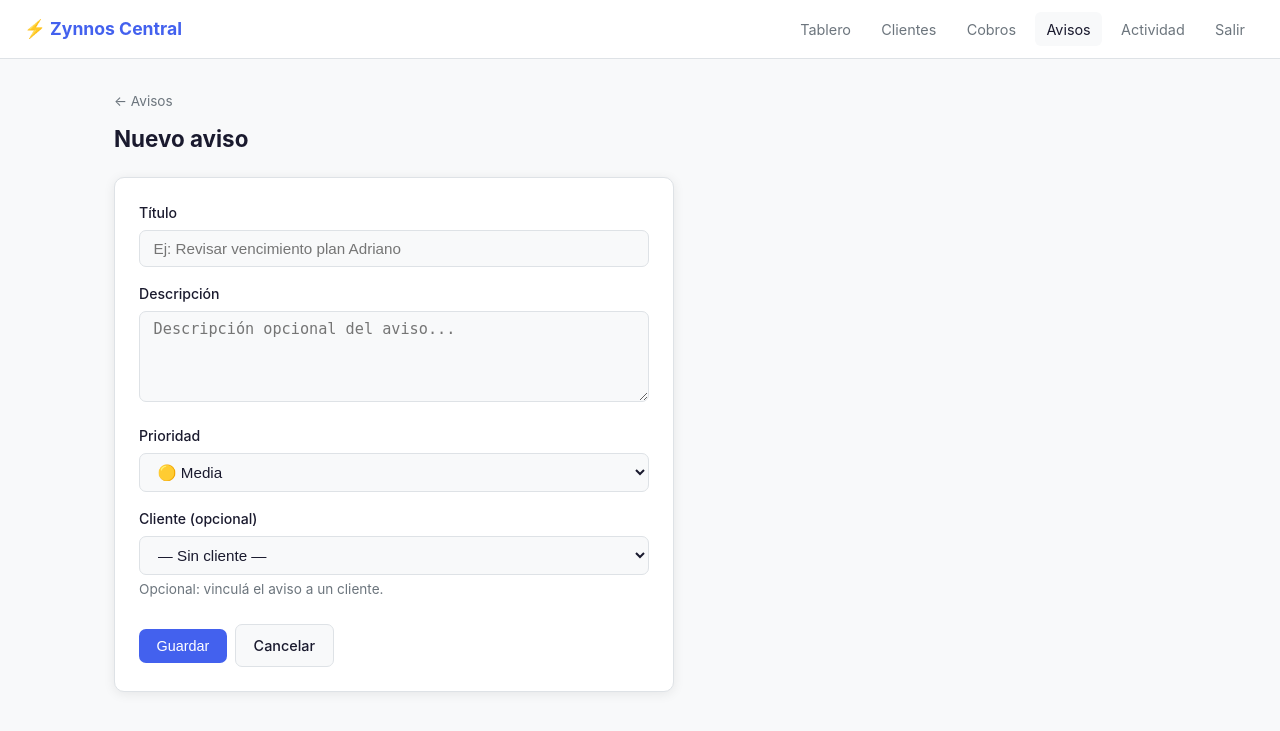
After one commit to zynnoslabs/Central, a Flask app: page /avisos/nuevo in a window 1280 px wide. The commit adds this page. Shown: the top 731 px of the page. Run offline with Flask 3, Linux system fonts and the light colour scheme; the visitor is signed in with stand-in values (Sample User, id 1); data that the repository does not hold is empty; some libraries are stand-ins or nearby versions.

Commit message:
Etapa 5 — Módulo Avisos con seguimiento
- Agrega modelo Aviso (titulo, cuerpo, prioridad, estado, cliente opcional)
- Reemplaza avisos/routes.py con CRUD completo (lista, nuevo, editar, resolver, reabrir, eliminar)
- Agrega templates avisos/lista.html y avisos/form.html
- Agrega links Avisos y Actividad al navbar en base.html

SQL a ejecutar en Neon antes del deploy (ver descripción en chat).

Co-Authored-By: Claude Sonnet 4.6 <noreply@anthropic.com>
Claude-Session: https://claude.ai/code/session_01EkkSR2S1ammGfJTH88y4rA

```diff
--- a/app/avisos/routes.py
+++ b/app/avisos/routes.py
@@ -1,40 +1,142 @@
-from flask import Blueprint, render_template, jsonify, request, current_app
-from flask_login import login_required
+### CAMBIO AQUÍ ### — routes.py completo reemplaza el anterior
+from flask import Blueprint, render_template, redirect, url_for, flash, request
+from flask_login import login_required, current_user
 from flask_mail import Message
+from flask_wtf import FlaskForm
+from wtforms import StringField, TextAreaField, SelectField
+from wtforms.validators import DataRequired, Length, Optional
 
 from app import mail
-from app.models import db, EventoSalud, Instalacion, Cliente
+from app.models import db, Aviso, Cliente, EventoSalud, Instalacion, ahora
 
 avisos_bp = Blueprint("avisos", __name__)
 
 
-# ─── Historial de eventos de salud ────────────────────────────────────────────
+# ─── Formulario ───────────────────────────────────────────────────────────────
+
+class AvisoForm(FlaskForm):
+    titulo = StringField("Título", validators=[DataRequired(), Length(max=255)])
+    cuerpo = TextAreaField("Descripción", validators=[Optional(), Length(max=2000)])
+    prioridad = SelectField("Prioridad", choices=[
+        ("alta", "🔴 Alta"),
+        ("media", "🟡 Media"),
+        ("baja", "🟢 Baja"),
+    ], default="media")
+    cliente_id = SelectField("Cliente (opcional)", coerce=int, validators=[Optional()])
+
+
+# ─── Lista de avisos ──────────────────────────────────────────────────────────
 
 @avisos_bp.route("/")
 @login_required
-def historial():
-    eventos = (
-        EventoSalud.query
-        .join(Instalacion)
-        .join(Cliente)
-        .order_by(EventoSalud.chequeado_en.desc())
-        .limit(200)
-        .all()
-    )
-    return render_template("avisos/historial.html", eventos=eventos)
+def lista():
+    filtro = request.args.get("estado", "pendiente")
+    if filtro == "todos":
+        avisos = Aviso.query.order_by(
+            Aviso.estado.asc(),
+            Aviso.prioridad.asc(),
+            Aviso.creado_en.desc()
+        ).all()
+    else:
+        avisos = Aviso.query.filter_by(estado=filtro).order_by(
+            Aviso.prioridad.asc(),
+            Aviso.creado_en.desc()
+        ).all()
+    pendientes = Aviso.query.filter_by(estado="pendiente").count()
+    return render_template("avisos/lista.html", avisos=avisos, filtro=filtro, pendientes=pendientes)
 
 
-# ─── Envío de alerta por email ────────────────────────────────────────────────
+# ─── Nuevo aviso ──────────────────────────────────────────────────────────────
+
+@avisos_bp.route("/nuevo", methods=["GET", "POST"])
+@login_required
+def nuevo():
+    form = AvisoForm()
+    clientes = Cliente.query.order_by(Cliente.nombre).all()
+    form.cliente_id.choices = [(0, "— Sin cliente —")] + [(c.id, c.nombre) for c in clientes]
+    if form.validate_on_submit():
+        aviso = Aviso(
+            titulo=form.titulo.data.strip(),
+            cuerpo=form.cuerpo.data.strip() if form.cuerpo.data else None,
+            prioridad=form.prioridad.data,
+            estado="pendiente",
+            cliente_id=form.cliente_id.data if form.cliente_id.data != 0 else None,
+        )
+        db.session.add(aviso)
+        db.session.commit()
+        flash(f"Aviso «{aviso.titulo}» creado.", "success")
+        return redirect(url_for("avisos.lista"))
+    return render_template("avisos/form.html", form=form, titulo="Nuevo aviso")
+
+
+# ─── Editar aviso ─────────────────────────────────────────────────────────────
+
+@avisos_bp.route("/<int:aviso_id>/editar", methods=["GET", "POST"])
+@login_required
+def editar(aviso_id):
+    aviso = Aviso.query.get_or_404(aviso_id)
+    form = AvisoForm(obj=aviso)
+    clientes = Cliente.query.order_by(Cliente.nombre).all()
+    form.cliente_id.choices = [(0, "— Sin cliente —")] + [(c.id, c.nombre) for c in clientes]
+    if request.method == "GET":
+        form.cliente_id.data = aviso.cliente_id or 0
+    if form.validate_on_submit():
+        aviso.titulo = form.titulo.data.strip()
+        aviso.cuerpo = form.cuerpo.data.strip() if form.cuerpo.data else None
+        aviso.prioridad = form.prioridad.data
+        aviso.cliente_id = form.cliente_id.data if form.cliente_id.data != 0 else None
+        db.session.commit()
+        flash("Aviso actualizado.", "success")
+        return redirect(url_for("avisos.lista"))
+    return render_template("avisos/form.html", form=form, titulo="Editar aviso", aviso=aviso)
+
+
+# ─── Resolver aviso ───────────────────────────────────────────────────────────
+
+@avisos_bp.route("/<int:aviso_id>/resolver", methods=["POST"])
+@login_required
+def resolver(aviso_id):
+    aviso = Aviso.query.get_or_404(aviso_id)
+    aviso.estado = "resuelto"
+    aviso.resuelto_en = ahora()
+    db.session.commit()
+    flash(f"Aviso «{aviso.titulo}» marcado como resuelto.", "success")
+    return redirect(request.referrer or url_for("avisos.lista"))
+
+
+# ─── Reabrir aviso ────────────────────────────────────────────────────────────
+
+@avisos_bp.route("/<int:aviso_id>/reabrir", methods=["POST"])
+@login_required
+def reabrir(aviso_id):
+    aviso = Aviso.query.get_or_404(aviso_id)
+    aviso.estado = "pendiente"
+    aviso.resuelto_en = None
+    db.session.commit()
+    flash(f"Aviso «{aviso.titulo}» reabierto.", "info")
+    return redirect(request.referrer or url_for("avisos.lista"))
+
+
+# ─── Eliminar aviso ───────────────────────────────────────────────────────────
+
+@avisos_bp.route("/<int:aviso_id>/eliminar", methods=["POST"])
+@login_required
+def eliminar(aviso_id):
+    aviso = Aviso.query.get_or_404(aviso_id)
+    titulo = aviso.titulo
+    db.session.delete(aviso)
+    db.session.commit()
+    flash(f"Aviso «{titulo}» eliminado.", "info")
+    return redirect(url_for("avisos.lista"))
+
+
+# ─── Alertas de salud (funciones de email, se mantienen) ─────────────────────
 
 def enviar_alerta_caida(instalacion: Instalacion, evento: EventoSalud):
-    """
-    Envía un email de alerta cuando una instalación cae.
-    Se llama desde tablero/routes.py después de detectar un error.
-    """
+    from flask import current_app
     admin_email = current_app.config.get("ADMIN_EMAIL")
     if not admin_email:
         return
-
     asunto = f"⚠️ CAÍDA: {instalacion.nombre}"
     cuerpo = f"""
 Zynnos Central detectó un problema en una instalación.
@@ -48,22 +150,17 @@ Zynnos Central detectó un problema en una instalación.
 Revisá el tablero: {current_app.config.get('BASE_URL', '')}/tablero
 """
     try:
-        msg = Message(
-            subject=asunto,
-            recipients=[admin_email],
-            body=cuerpo,
-        )
+        msg = Message(subject=asunto, recipients=[admin_email], body=cuerpo)
         mail.send(msg)
     except Exception as e:
         current_app.logger.error(f"Error enviando alerta email: {e}")
 
 
 def enviar_alerta_recuperacion(instalacion: Instalacion):
-    """Email de recuperación cuando un sistema vuelve a funcionar."""
+    from flask import current_app
     admin_email = current_app.config.get("ADMIN_EMAIL")
     if not admin_email:
         return
-
     asunto = f"✅ RECUPERADO: {instalacion.nombre}"
     cuerpo = f"""
 ¡Buenas noticias! El sistema volvió a funcionar correctamente.
@@ -75,11 +172,7 @@ def enviar_alerta_recuperacion(instalacion: Instalacion):
 Revisá el tablero: {current_app.config.get('BASE_URL', '')}/tablero
 """
     try:
-        msg = Message(
-            subject=asunto,
-            recipients=[admin_email],
-            body=cuerpo,
-        )
+        msg = Message(subject=asunto, recipients=[admin_email], body=cuerpo)
         mail.send(msg)
     except Exception as e:
         current_app.logger.error(f"Error enviando alerta recuperación: {e}")
--- a/app/models.py
+++ b/app/models.py
@@ -297,3 +297,38 @@ class Factura(db.Model):
 
     def __repr__(self):
         return f"<Factura {self.numero} ${self.monto_ars}>"
+
+
+# ═══════════════════════════════════════════════════════════════════════════════
+# MÓDULO DE AVISOS — ETAPA 5
+# ═══════════════════════════════════════════════════════════════════════════════
+
+### CAMBIO AQUÍ ### — Aviso interno con seguimiento
+class Aviso(db.Model):
+    """
+    Aviso interno del panel: tarea, recordatorio o alerta con prioridad y estado.
+    Puede estar vinculado opcionalmente a un cliente.
+    """
+    __tablename__ = "avisos"
+
+    id = db.Column(db.Integer, primary_key=True)
+
+    titulo = db.Column(db.String(255), nullable=False)
+    cuerpo = db.Column(db.Text, nullable=True)
+
+    # alta / media / baja
+    prioridad = db.Column(db.String(10), nullable=False, default="media")
+
+    # pendiente / resuelto
+    estado = db.Column(db.String(15), nullable=False, default="pendiente")
+
+    # Vínculo opcional a un cliente
+    cliente_id = db.Column(db.Integer, db.ForeignKey("clientes.id"), nullable=True)
+
+    creado_en = db.Column(db.DateTime(timezone=True), default=ahora)
+    resuelto_en = db.Column(db.DateTime(timezone=True), nullable=True)
+
+    cliente = db.relationship("Cliente", backref=db.backref("avisos", lazy="dynamic"))
+
+    def __repr__(self):
+        return f"<Aviso {self.id} [{self.prioridad}] {self.titulo[:40]}>"
--- /dev/null
+++ b/app/templates/avisos/form.html
@@ -0,0 +1,45 @@
+{% extends "base.html" %}
+{% block title %}{{ titulo }} — Zynnos Central{% endblock %}
+
+{% block content %}
+<div style="max-width:560px;">
+  <p class="text-muted text-small mb-1">
+    <a href="{{ url_for('avisos.lista') }}" style="color:var(--fg-muted); text-decoration:none;">← Avisos</a>
+  </p>
+  <h1 class="page-title">{{ titulo }}</h1>
+
+  <div class="card">
+    <form method="POST" novalidate>
+      {{ form.hidden_tag() }}
+
+      <div class="form-group">
+        {{ form.titulo.label(class="form-label") }}
+        {{ form.titulo(class="form-control", placeholder="Ej: Revisar vencimiento plan Adriano") }}
+        {% for e in form.titulo.errors %}<p class="form-error">{{ e }}</p>{% endfor %}
+      </div>
+
+      <div class="form-group">
+        {{ form.cuerpo.label(class="form-label") }}
+        {{ form.cuerpo(class="form-control", rows=4, placeholder="Descripción opcional del aviso...") }}
+        {% for e in form.cuerpo.errors %}<p class="form-error">{{ e }}</p>{% endfor %}
+      </div>
+
+      <div class="form-group">
+        {{ form.prioridad.label(class="form-label") }}
+        {{ form.prioridad(class="form-control") }}
+      </div>
+
+      <div class="form-group">
+        {{ form.cliente_id.label(class="form-label") }}
+        {{ form.cliente_id(class="form-control") }}
+        <p class="text-muted text-small" style="margin-top:.25rem;">Opcional: vinculá el aviso a un cliente.</p>
+      </div>
+
+      <div class="flex gap-1" style="flex-wrap:wrap; margin-top:1.5rem;">
+        <button type="submit" class="btn btn-primary">Guardar</button>
+        <a href="{{ url_for('avisos.lista') }}" class="btn btn-secondary">Cancelar</a>
+      </div>
+    </form>
+  </div>
+</div>
+{% endblock %}
--- a/app/templates/base.html
+++ b/app/templates/base.html
@@ -195,6 +195,8 @@
       <a href="{{ url_for('cobros.inicio') }}"
          class="{{ 'activo' if request.endpoint and request.endpoint.startswith('cobros') }}">Cobros</a>
       <!-- ### CAMBIO AQUÍ ### -->
+      <a href="{{ url_for('avisos.lista') }}"
+         class="{{ 'activo' if request.endpoint and request.endpoint.startswith('avisos') }}">Avisos</a>
       <a href="{{ url_for('actividad.feed') }}"
          class="{{ 'activo' if request.endpoint and request.endpoint.startswith('actividad') }}">Actividad</a>
       <a href="{{ url_for('auth.logout') }}">Salir</a>
```
Also changed, not shown: app/templates/avisos/lista.html (added, +102 -0 lines).
